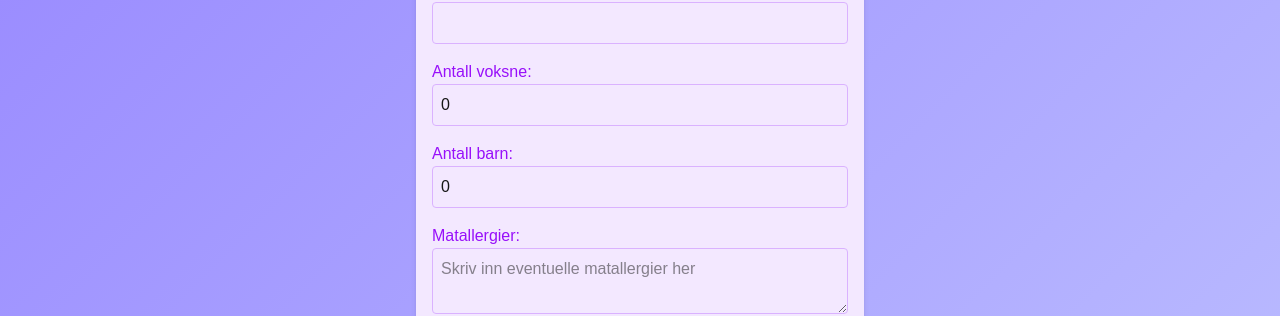
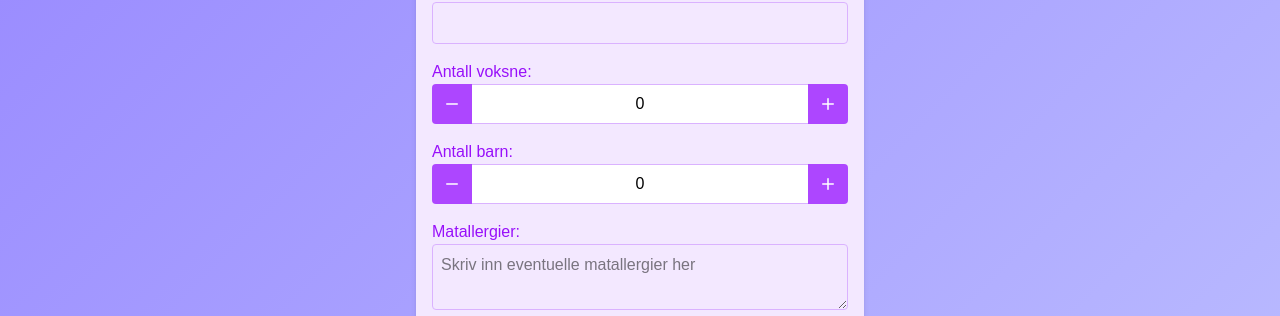
Before and after one commit to Andreastak86/konfirmasjon-amalie, a Next.js app: page / in a window 1280 px wide. Shown: the part 1260-1576 px from the top of the page. Built offline with nearby package versions, Linux system fonts and the light colour scheme; no server answers.

Commit message:
add functionality

```diff
--- a/app/page.js
+++ b/app/page.js
@@ -24,7 +24,7 @@ export default function Home() {
                 initial={{ opacity: 0, y: -50 }}
                 animate={{ opacity: 1, y: 0 }}
                 transition={{ duration: 0.8 }}
-                className='text-gray-900 text-4xl lg:text-7xl font-bold text-center mt-6 font-playfair'
+                className='text-text-dark text-4xl lg:text-7xl font-bold text-center mt-6 font-playfair'
             >
                 Konfirmasjon
             </motion.h1>
@@ -37,7 +37,7 @@ export default function Home() {
                     className='relative w-64 h-64 sm:w-64 sm:h-64 overflow-hidden rounded-full shadow-2xl ring-4 ring-purple-300 ring-opacity-50'
                 >
                     <Image
-                        src='/amalie.jpg'
+                        src='/amimg.jpeg'
                         alt='Konfirmantbilde'
                         fill
                         sizes='(max-width: 640px) 100vw, 256px'
--- a/components/RSVPForm.jsx
+++ b/components/RSVPForm.jsx
@@ -1,5 +1,6 @@
 import { useState } from "react";
 import { supabase } from "../lib/supabaseClient";
+import { Plus, Minus } from "lucide-react";
 
 export default function RSVPForm() {
     const [formData, setFormData] = useState({
@@ -12,6 +13,12 @@ export default function RSVPForm() {
     const handleChange = (e) => {
         const { name, value } = e.target;
         setFormData({ ...formData, [name]: value });
+    };
+
+    const handleCounterChange = (field, amount) => {
+        // Prevent negative values
+        const newValue = Math.max(0, formData[field] + amount);
+        setFormData({ ...formData, [field]: newValue });
     };
 
     const handleSubmit = async (e) => {
@@ -48,37 +55,58 @@ export default function RSVPForm() {
                     value={formData.name}
                     onChange={handleChange}
                     required
-                    className='w-full p-2 border border-purple-300 rounded'
+                    className='w-full p-2 border border-purple-300 rounded text-black'
                 />
             </div>
+
+            {/* Mobilvennlig tallvelger for voksne */}
             <div className='mb-4'>
-                <label htmlFor='adults' className='block text-purple-600'>
-                    Antall voksne:
-                </label>
-                <input
-                    type='number'
-                    id='adults'
-                    name='adults'
-                    value={formData.adults}
-                    onChange={handleChange}
-                    min='0'
-                    className='w-full p-2 border border-purple-300 rounded'
-                />
+                <label className='block text-purple-600'>Antall voksne:</label>
+                <div className='flex items-center'>
+                    <button
+                        type='button'
+                        onClick={() => handleCounterChange("adults", -1)}
+                        className='bg-purple-500 text-white w-10 h-10 rounded-l flex items-center justify-center'
+                    >
+                        <Minus size={18} />
+                    </button>
+                    <div className='flex-1 h-10 border-t border-b border-purple-300 flex items-center justify-center text-black bg-white'>
+                        {formData.adults}
+                    </div>
+                    <button
+                        type='button'
+                        onClick={() => handleCounterChange("adults", 1)}
+                        className='bg-purple-500 text-white w-10 h-10 rounded-r flex items-center justify-center'
+                    >
+                        <Plus size={18} />
+                    </button>
+                </div>
             </div>
+
+            {/* Mobilvennlig tallvelger for barn */}
             <div className='mb-4'>
-                <label htmlFor='children' className='block text-purple-600'>
-                    Antall barn:
-                </label>
-                <input
-                    type='number'
-                    id='children'
-                    name='children'
-                    value={formData.children}
-                    onChange={handleChange}
-                    min='0'
-                    className='w-full p-2 border border-purple-300 rounded'
-                />
+                <label className='block text-purple-600'>Antall barn:</label>
+                <div className='flex items-center'>
+                    <button
+                        type='button'
+                        onClick={() => handleCounterChange("children", -1)}
+                        className='bg-purple-500 text-white w-10 h-10 rounded-l flex items-center justify-center'
+                    >
+                        <Minus size={18} />
+                    </button>
+                    <div className='flex-1 h-10 border-t border-b border-purple-300 flex items-center justify-center text-black bg-white'>
+                        {formData.children}
+                    </div>
+                    <button
+                        type='button'
+                        onClick={() => handleCounterChange("children", 1)}
+                        className='bg-purple-500 text-white w-10 h-10 rounded-r flex items-center justify-center'
+                    >
+                        <Plus size={18} />
+                    </button>
+                </div>
             </div>
+
             <div className='mb-4'>
                 <label htmlFor='allergies' className='block text-purple-600'>
                     Matallergier:
@@ -89,7 +117,7 @@ export default function RSVPForm() {
                     value={formData.allergies}
                     onChange={handleChange}
                     placeholder='Skriv inn eventuelle matallergier her'
-                    className='w-full p-2 border border-purple-300 rounded'
+                    className='w-full p-2 border border-purple-300 rounded text-black'
                 />
             </div>
             <button
@@ -101,5 +129,3 @@ export default function RSVPForm() {
         </form>
     );
 }
-
-//remebmer CATHA
--- a/components/typeWriter.jsx
+++ b/components/typeWriter.jsx
@@ -2,9 +2,9 @@ import { useState, useEffect } from "react";
 
 const phrases = [
     "Velkommen til Amalie sin konfirmasjon",
-    "10 mai 2025",
-    "Os Kyrkje kl 13:45",
-    "Selskap kl 16:00",
+    "...10 mai 2025",
+    "...Os Kyrkje kl 13:45",
+    "...Selskap kl 16:00",
 ];
 
 export default function Typewriter() {
@@ -31,7 +31,7 @@ export default function Typewriter() {
             }
         };
 
-        const timeout = setTimeout(handleTyping, isDeleting ? 50 : 120);
+        const timeout = setTimeout(handleTyping, isDeleting ? 150 : 250);
         return () => clearTimeout(timeout);
     }, [charIndex, isDeleting, index]);
 
```
Also changed, not shown: public/amimg.jpeg (added).
